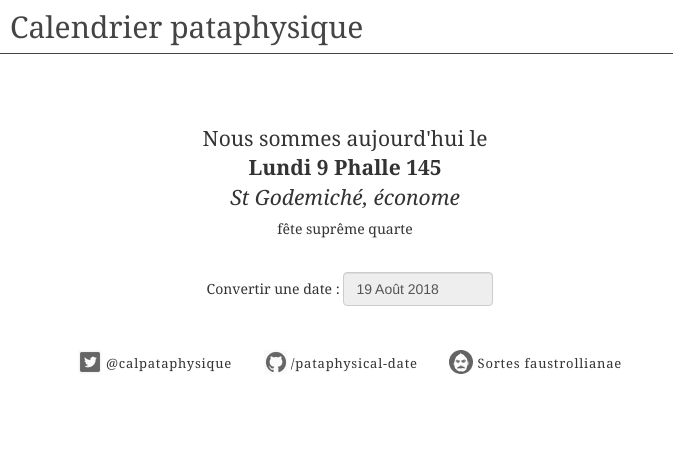
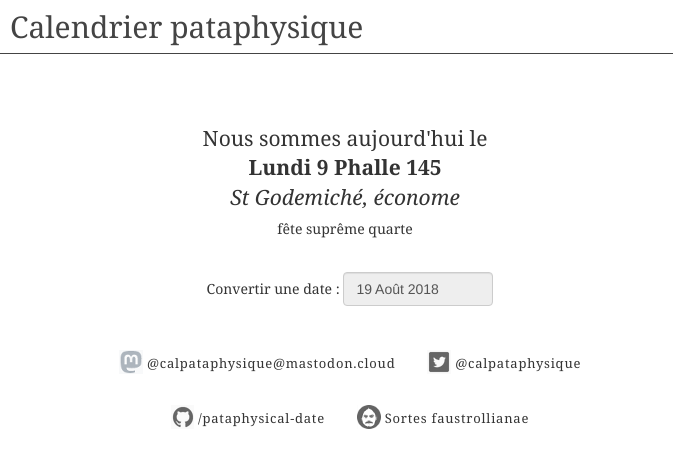
Before and after one commit to mmai/pataphysical-date, a plain HTML site: page index.html in a window 1280 px wide. Shown: the whole page, without its empty margins (0-673 px from the left). Drawn offline with Linux system fonts and the light colour scheme.

Commit message:
add mastodon link

```diff
--- a/index.html
+++ b/index.html
@@ -493,6 +493,9 @@
           </div>
           <div class="footer">
             <div class="links">
+              <a href="https://mastodon.cloud/@calpataphysique" title="Suivez calpataphysique@mastodon.cloud sur Mastodon" class="paper-button">
+                <img src="images/ic_social_mastodon.png"> @calpataphysique@mastodon.cloud
+              </a>
               <a href="https://twitter.com/intent/follow?screen_name=calpataphysique" title="Suivez @calpataphysique sur Twitter" class="paper-button">
                 <img src="images/ic_social_twitter.png"> @calpataphysique
               </a>
```
Also changed, not shown: images/ic_social_mastodon.png (added).
